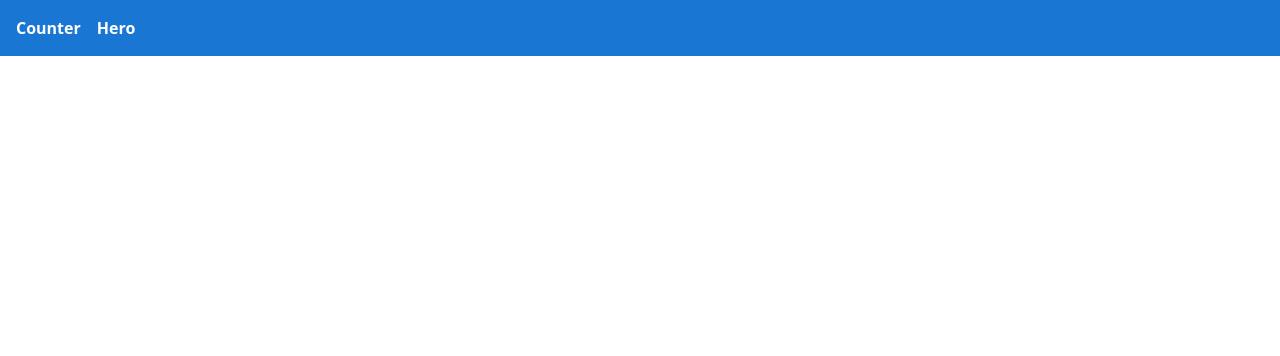
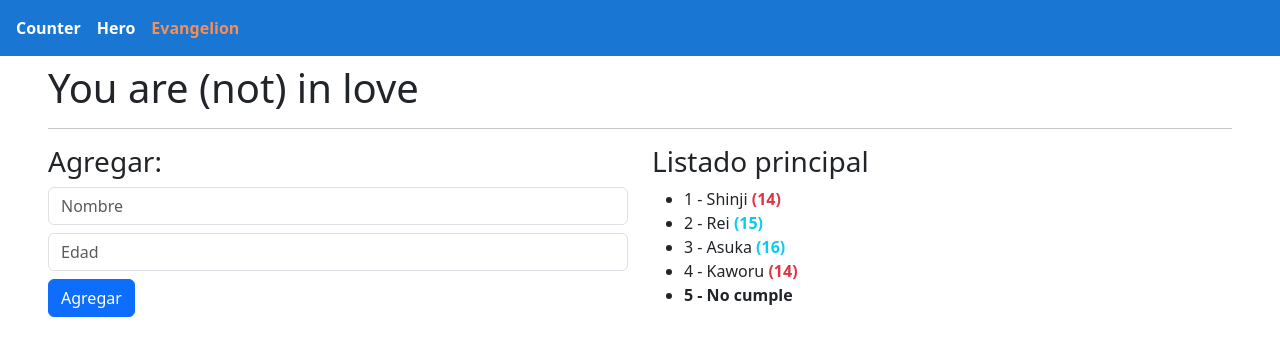
Before and after one commit to sami-sopas/Angular-Stuff, an Angular app in the folder 02-bases/: page /evangelion in a window 1280 px wide. Before the commit this address led to /. Shown: the top 356 px of the page. Built offline with nearby package versions, Linux system fonts and the light colour scheme.

Commit message:
new control flow if, for, etc

```diff
--- a/02-bases/src/app/app.routes.ts
+++ b/02-bases/src/app/app.routes.ts
@@ -1,6 +1,7 @@
 import { Routes } from '@angular/router';
 import { CounterComponent } from './pages/counter/counter.component';
 import { HeroPageComponent } from './pages/hero/hero-page.component';
+import { EvangelionComponent } from './pages/evangelion/evangelion.component';
 
 export const routes: Routes = [
   {
@@ -12,6 +13,10 @@ export const routes: Routes = [
     component: HeroPageComponent
   },
   {
+    path: 'evangelion',
+    component: EvangelionComponent
+  },
+  {
     path: '**', //Cualquier path no definido
     redirectTo: ''
   }
--- a/02-bases/src/app/components/shared/navbar/navbar.component.html
+++ b/02-bases/src/app/components/shared/navbar/navbar.component.html
@@ -20,8 +20,18 @@
   <a
     routerLink="/counter"
     routerLinkActive="active"
-    [routerLinkActiveOptions]="{exact: true}"
-    >Counter</a> <!-- Esto hara que se active solo si el path es exactamente el mismo, es decir un /counter/1 no se pondria en activo-->
+    [routerLinkActiveOptions]="{exact: true}">
+    Counter
+  </a> <!-- Esto hara que se active solo si el path es exactamente el mismo, es decir un /counter/1 no se pondria en activo-->
 
-  <a [routerLink]="['/hero']" [routerLinkActive]="['active']">Hero</a> <!-- Ejemplo si fuera asignando una variable -->
+  <a
+    [routerLink]="['/hero']"
+    [routerLinkActive]="['active']">
+    Hero
+  </a> <!-- Ejemplo si fuera asignando una variable -->
+
+  <a routerLink="evangelion"
+    routerLinkActive="active">
+    Evangelion
+  </a>
 </nav>
--- /dev/null
+++ b/02-bases/src/app/pages/evangelion/evangelion.component.html
@@ -0,0 +1,45 @@
+<h1>You are (not) in love</h1>
+
+<hr>
+
+<section class="row">
+  <div class="col-12 col-sm-6">
+    <h3>Agregar:</h3>
+    <input type="text" class="form-control" placeholder="Nombre"/>
+    <input type="number" class="form-control mt-2" placeholder="Edad" />
+
+    <button class="mt-2 btn btn-primary">
+      Agregar
+    </button>
+  </div>
+
+  <div class="col-12 col-sm-6">
+    <h3>Listado principal</h3>
+    <ul>
+      @for (character of characters(); track character.id; let idx = $index ) {
+        @if (character.age >= 14) {
+          <li>
+            <span>
+              {{idx + 1}} - {{ character.name }}
+            </span>
+
+
+          <!--
+              [ngClass]="ageClassess()"-->
+            <strong
+              [class.text-danger]="character.age == 14"
+              [class.text-info]="character.age > 14"
+              >
+              ({{ character.age }})
+            </strong>
+          </li>
+        }
+        @else {
+          <li>
+            <strong>{{idx + 1}} - No cumple</strong>
+          </li>
+        }
+      }
+    </ul>
+  </div>
+</section>
--- /dev/null
+++ b/02-bases/src/app/pages/evangelion/evangelion.component.ts
@@ -0,0 +1,30 @@
+import { NgClass } from '@angular/common';
+import { Component, computed, signal } from '@angular/core';
+
+interface Character {
+  id: number
+  name: string;
+  age: number;
+}
+
+@Component({
+  templateUrl: './evangelion.component.html',
+  imports: [],
+})
+export class EvangelionComponent {
+
+  characters = signal<Character[]>([
+    { id: 1, name: 'Shinji', age: 14 },
+    { id: 2, name: 'Rei', age: 15 },
+    { id: 3, name: 'Asuka', age: 16 },
+    { id: 4, name: 'Kaworu', age: 14 },
+    { id: 5, name: 'Toji', age: 12 },
+  ]);
+
+  // ageClassess = computed( () => {
+  //   return {
+  //     'text-danger': true
+  //   }
+  // })
+
+}
```
